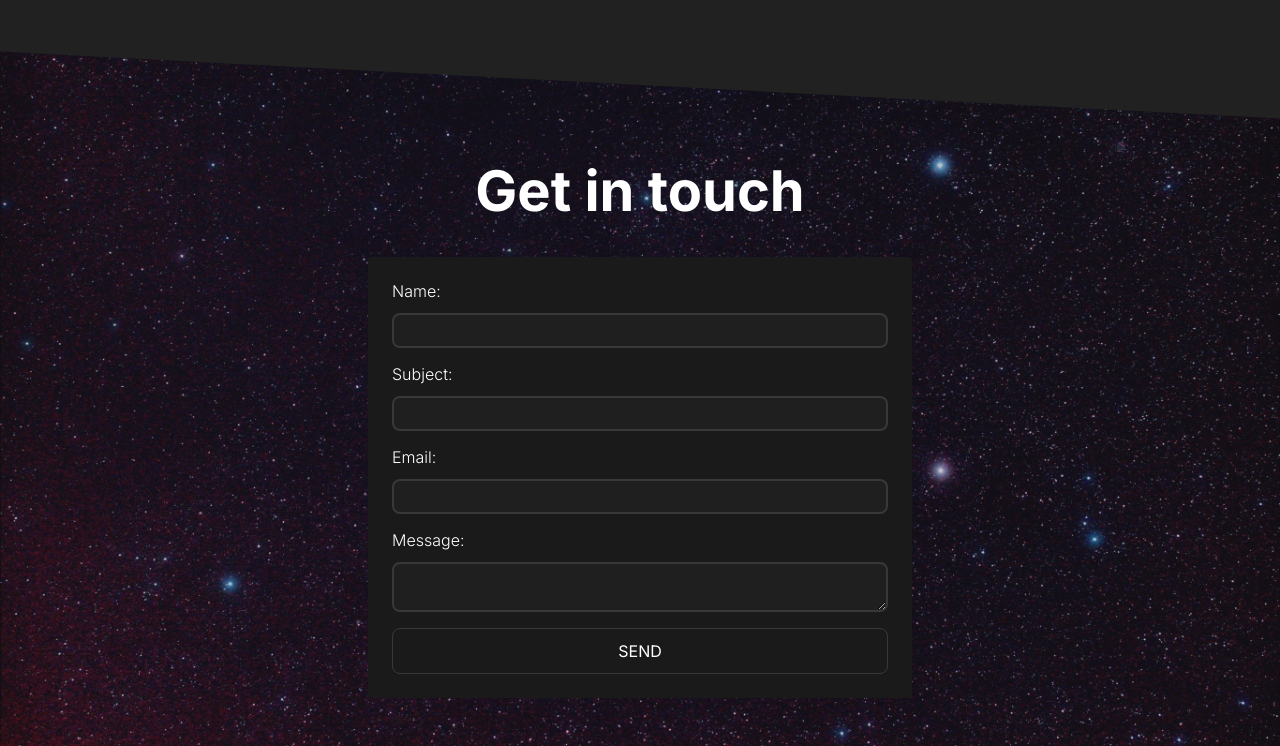
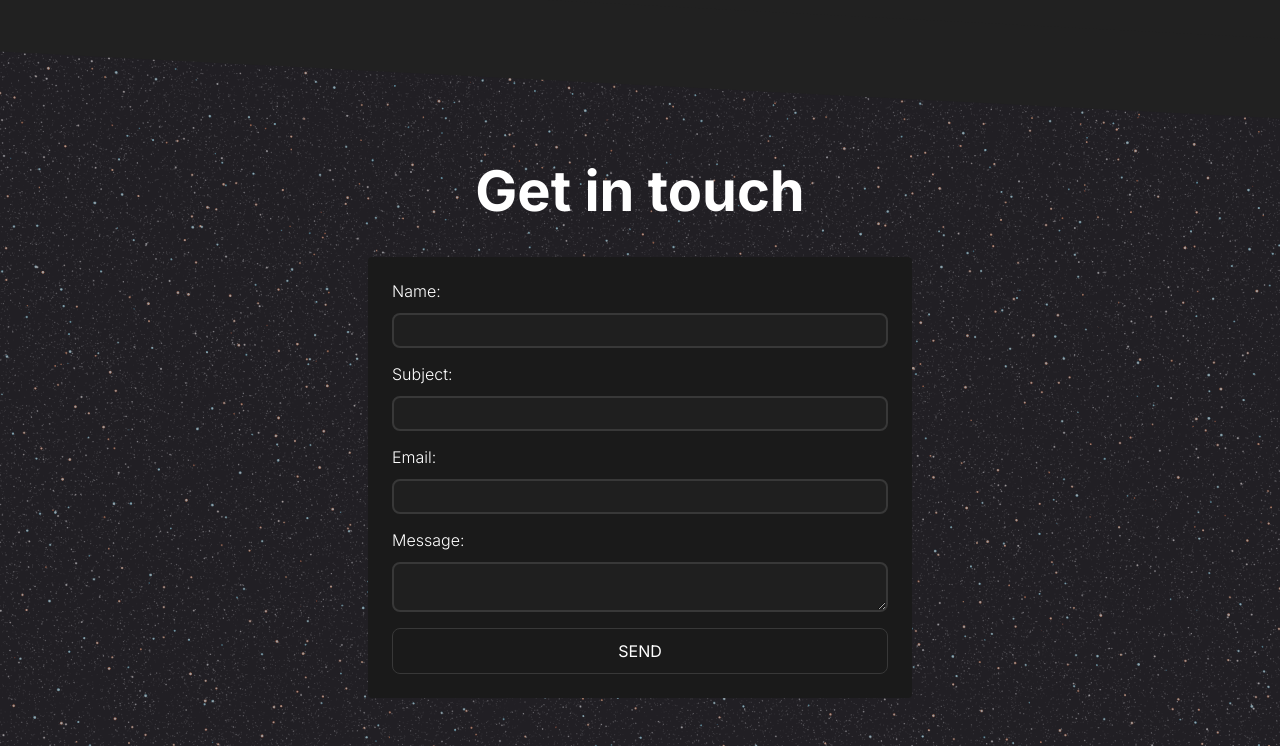
Before and after one commit to Manu146/myportfolio, a plain HTML site: page index.html in a window 1280 px wide. Shown: the part 2225-2971 px from the top of the page. Drawn offline with Linux system fonts and the light colour scheme.

Commit message:
change contact section bg

```diff
--- a/style.css
+++ b/style.css
@@ -328,7 +328,11 @@ button {
 }
 
 .s4 {
-  background: url(imgs/bg3.jpg);
+  background-image: linear-gradient(
+      rgba(122, 122, 122, 0.2),
+      rgba(122, 122, 122, 0.2)
+    ),
+    url(imgs/realistic_stars_no_glow.png);
   background-repeat: no-repeat;
   background-size: cover;
 }
```
Also changed, not shown: imgs/bg3.jpg (deleted).
